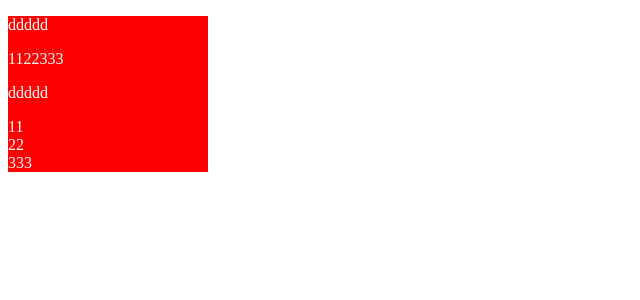
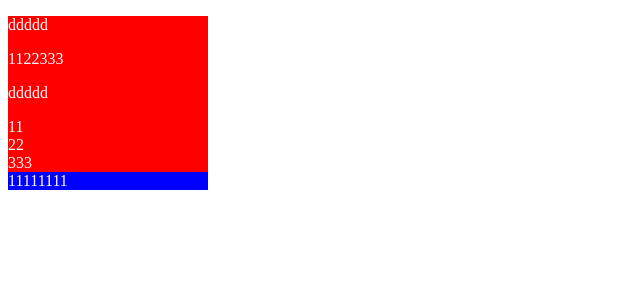
Before and after one commit to Felix-Prince/React-Web-Template, a React app: page / in a window 1280 px wide. Shown: the top 300 px of the page, without its empty margins (0-640 px from the left). Built offline with nearby package versions, Linux system fonts and the light colour scheme.

Commit message:
feat: less module 省略 .module 后缀

```diff
--- a/package.json
+++ b/package.json
@@ -10,7 +10,7 @@
 		"style": "stylelint \"**/*.(css|scss)\" --fix",
 		"lint": "lint-staged",
 		"build": "webpack --config webpack.config.js",
-		"start": "webpack-dev-server --open",
+		"start": "webpack-dev-server --open --cache",
 		"clean:ts": "find . -name '*.tsbuildinfo' -exec rm -f {} +",
 		"dev": "webpack serve --mode development"
 	},
--- a/src/App.tsx
+++ b/src/App.tsx
@@ -2,6 +2,7 @@ import { FC } from 'react'
 import Demo from './Demo'
 import data from './const.json'
 import styles from './styles.module.less'
+import styless from './styles.less'
 
 type AppType = {
 	count: number
@@ -10,7 +11,7 @@ type AppType = {
 const App: FC<AppType> = () => {
 	const arr = ['11', '22', '333']
 	console.log(data)
-	console.log(styles)
+	console.log(styless)
 	return (
 		<div
 			id='xxx'
@@ -23,6 +24,7 @@ const App: FC<AppType> = () => {
 				return <span key={item}>{item}</span>
 			})}
 			<Demo />
+			<div className={styless.myComponent}>11111111</div>
 		</div>
 	)
 }
--- a/src/styles.env.d.ts
+++ b/src/styles.env.d.ts
@@ -74,3 +74,7 @@ declare module '*.module.less' {
 	const content: { [className: string]: string }
 	export default content
 }
+declare module '*.less' {
+	const content: { [className: string]: string }
+	export default content
+}
--- /dev/null
+++ b/src/styles.less
@@ -0,0 +1,8 @@
+:export {
+	primaryColor: pink;
+}
+
+.myComponent {
+	background-color: blue;
+	color: white;
+}
--- a/tsconfig.json
+++ b/tsconfig.json
@@ -30,6 +30,10 @@
 		"allowSyntheticDefaultImports": true,
 		"resolveJsonModule": true,
 		"moduleResolution": "Node",
+		"baseUrl": "./",
+		"paths": {
+			"*": ["src/*"] // 为所有模块创建路径别名
+		},
 		"isolatedModules": true
 	}
 }
--- a/webpack.config.ts
+++ b/webpack.config.ts
@@ -16,7 +16,7 @@ module.exports = {
 	mode: 'development',
 	entry: './src/index.tsx', // 入口文件
 	resolve: {
-		extensions: ['.tsx', '.ts', '.js']
+		extensions: ['.tsx', '.ts', '.js', '.less']
 	},
 	module: {
 		rules: [
```
Also changed, not shown: 1 other file (tests, documents, lock files or other folders).
